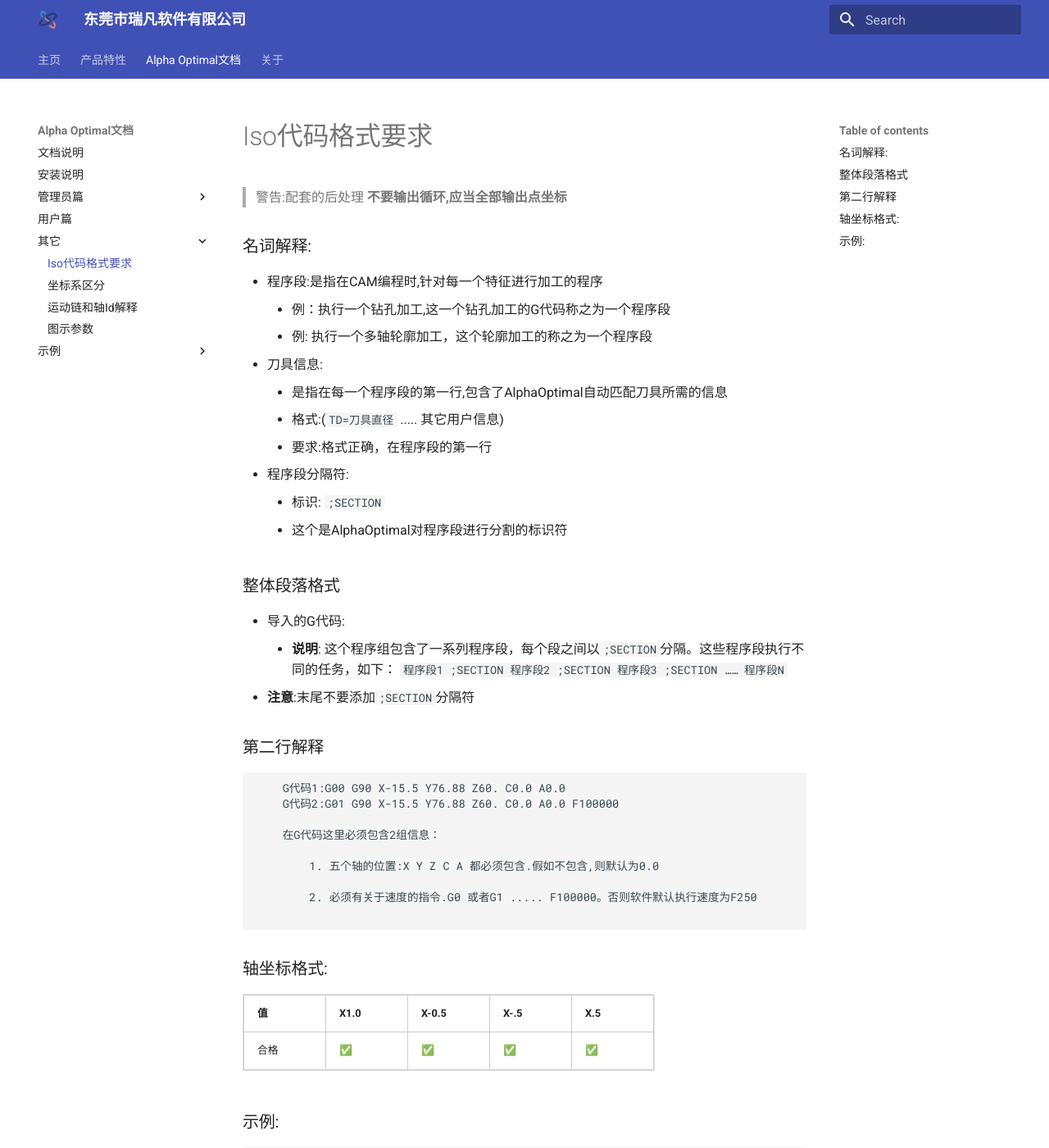
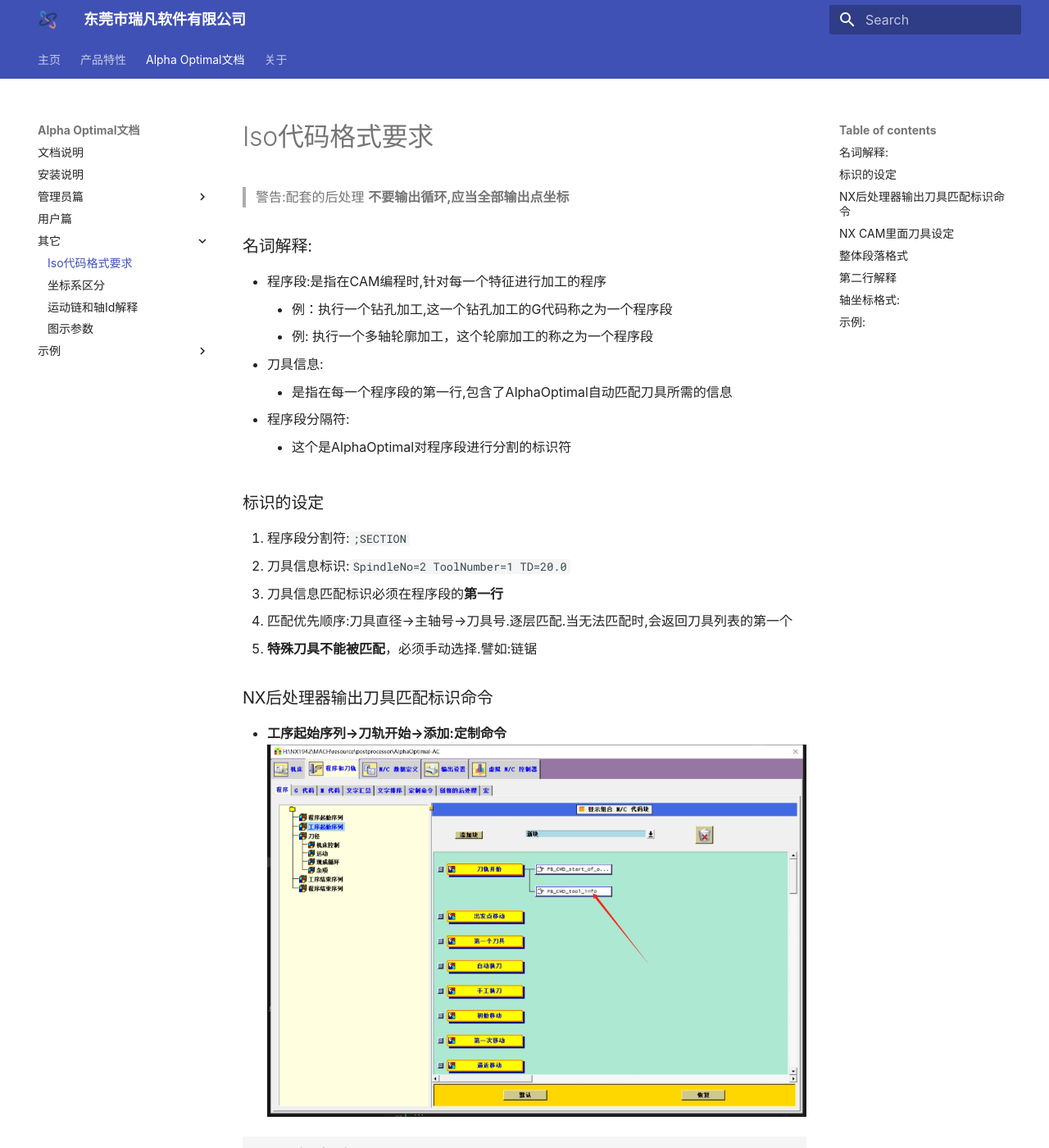
Before and after one commit to Huajian4444/Alpha_Optimal_Blog, an MkDocs documentation site: the page built from docs/userDocument/IsoFormat.md, in a window 1280 px wide and 1400 px high. Shown: the whole window at 82% size. Built offline with MkDocs 1.6.1 and Material for MkDocs 9.7.7, drawn with Linux system fonts in a browser that asks for light colours; some web fonts are replaced; some of the changed text lies outside the part shown.

Commit message:
20250416

````diff
--- a/docs/userDocument/IsoFormat.md
+++ b/docs/userDocument/IsoFormat.md
@@ -8,11 +8,70 @@
     - 例: 执行一个多轴轮廓加工，这个轮廓加工的称之为一个程序段
 - 刀具信息:
     - 是指在每一个程序段的第一行,包含了AlphaOptimal自动匹配刀具所需的信息
-    - 格式:(`TD=刀具直径` ..... 其它用户信息)
-    - 要求:格式正确，在程序段的第一行
 - 程序段分隔符:
-    - 标识: `;SECTION`
     - 这个是AlphaOptimal对程序段进行分割的标识符
+
+### 标识的设定
+1. 程序段分割符:`;SECTION`
+2. 刀具信息标识:`SpindleNo=2 ToolNumber=1 TD=20.0`
+   1. 刀具信息匹配标识必须在程序段的**第一行**
+   2. 匹配优先顺序:刀具直径->主轴号->刀具号.逐层匹配.当无法匹配时,会返回刀具列表的第一个
+   3. **特殊刀具不能被匹配**，必须手动选择.譬如:链锯
+
+
+### NX后处理器输出刀具匹配标识命令
+   - **工序起始序列->刀轨开始->添加:定制命令**
+    ![定制命令](../image/NXPostProcessor/添加定制命令.png)
+
+
+```
+    # 申明全局变量
+    global mom_tool_diameter #刀具直径
+    global mom_tool_type    #刀具类型
+    global mom_tool_name    #刀具名称
+    global mom_tool_number    # 刀具号 这里用它来描述对应的主轴号
+    global mom_tool_adjust_register    #刀具寄存器 用它来描述对应机床的刀具号
+
+    # 格式化刀具号 当作主轴号使用
+    set spindle_number [format "SpindleNo=%.0f" $mom_tool_number]
+
+    # 格式化补偿寄存器号 当作刀具号使用
+    set tool_number [format "ToolNumber=%.0f" $mom_tool_adjust_register]
+
+    # 格式化刀具直径
+    set tool_diameter [format "TD=%.1f" $mom_tool_diameter]
+
+    # 使用正则表达式判断 mom_tool_type 的值
+    if { [regexp {Ball Mill} $mom_tool_type] } {
+        set tool_type "Type=BallMill"
+    } elseif { [regexp {Milling} $mom_tool_type] } {
+        set tool_type "Type=EndMill"
+    } elseif { [regexp {Drilling Tool} $mom_tool_type] } {
+        set tool_type "Type=Drill"
+    } else {
+        set tool_type [format "Type=%s" $mom_tool_type]
+    }
+
+    # 格式化刀具名称
+    set tool_name [format "ToolName=%s" $mom_tool_name]
+
+    # 拼接字符串
+    set tool_info [format "%s %s %s %s %s" $spindle_number $tool_number $tool_diameter $tool_type $tool_name]
+
+    # 输出到NC代码
+    MOM_output_literal "($tool_info)"
+
+
+```
+
+
+### NX CAM里面刀具设定
+- **刀具号**:会被当做主轴号输出
+- **补偿寄存器**:会被当做刀具号输出
+
+    ![NX刀具设定](../image/NXPostProcessor/NXCAM刀具设定.png)
+
+
 
 ### 整体段落格式
 - 导入的G代码:</p>
@@ -51,7 +110,7 @@
 
 ### 示例:
 ```
-(TD=10.0 ....)  //刀具信息
+(SpindleNo=2 ToolNumber=1 TD=10.0 ....)  //刀具信息
 G01 G90 X-15.5 Y76.88 Z60. C0.0 A0.0 F100000
 N0020 Z53.
 N0030 G01 X-16.11 Y75.35 Z52.91 F4250.
@@ -62,7 +121,7 @@
 ;SECTION    //标识
 
 
-(TD=10.0 ....)  //刀具信息
+(SpindleNo=2 ToolNumber=1 TD=10.0 ....)  //刀具信息
 N0010 G00 G90 X-15.5 Y76.88 Z60. C0.0 A0.0
 N0020 Z53.
 N0030 G01 X-16.11 Y75.35 Z52.91 F4250.
@@ -73,7 +132,7 @@
 ;SECTION    //标识
 
 
-(TD=10.0 ....)  //刀具信息
+(SpindleNo=2 ToolNumber=1 TD=10.0 ....)  //刀具信息
 N0010 G00 G90 X-15.5 Y76.88 Z60. C0.0 A0.0
 N0020 Z53.
 N0030 G01 X-16.11 Y75.35 Z52.91 F4250.
@@ -83,3 +142,25 @@
 N1510 G00 Z60.
 
 ```
+
+
+
+
+**最终输出样式**
+```
+    (SpindleNo=2 ToolNumber=1 TD=20.0 Type=BallMill ToolName=D20R10)
+    N0020 G00 X-10.000 Y213.000 Z213.000 C.000 A-90.000
+    N0030 Y203.000
+    N0040 G01 G90 Y200.000 F4250.
+    N0050 Z210.000
+    N0060 Z-10.000
+    N0070 X5.000
+    N0080 Z210.000
+    N0090 X20.000
+    N0100 Z-10.000
+    N0110 X35.000
+    N0120 Z210.000
+    …………
+
+
+```
--- a/mkdocs.yml
+++ b/mkdocs.yml
@@ -6,49 +6,51 @@
   name: material
   palette:
     scheme: default
+    primary: '#002E5D'         # 主色调为蓝色，可以根据需要调整
+    accent: 'light blue'    # 辅助色为浅蓝
+  font:
+    text: '宋体' # 设置为微软雅黑，更符合国内网站风格
   logo: "image/AlphaOptimal.png"
+  nav_title: ""             # 隐藏主页顶部的“主页”字样
+  toc: false                # 全局关闭右侧 Table of Contents
   features:
     - navigation.tabs
+    - navigation.instant    # 快速切换页面体验
     - header.autohide
 
-
-extra_css:
-  - css/custom.css
+# 如有自定义样式也可开启 extra_css
+#extra_css:
+  #- css/custom.css
 
 nav:
   - 主页: index.md
   - 产品特性:
-    - Alpha Optimal: products/index.md
+      - Alpha Optimal: products/index.md
   - Alpha Optimal文档:
       - 文档说明: userDocument/index.md
       - 安装说明: userDocument/InstallationWizard.md
       - 管理员篇:
-        - 主要目录: userDocument/MainCatalog.md
-        - 配置文件编辑器: userDocument/ConfigEditorInterface.md
-        - 机床调试:
-          - 校正工件坐标原点: userDocument/CalibrationWorkpieceCoordinate.md
-          - 快速获取用户坐标: userDocument/QuickGetUserCoordinate.md
-          - RTCP参数调试: userDocument/RTCPParameterDebug.md
-        - 用户夹具:
-          - 进入用户夹具编辑器: userDocument/UserFixtureEditor_1.md
-          - 参数解释->夹具数据: userDocument/UserFixtureEditor_2.md
-          - 参数解释->调整块数据: userDocument/UserFixtureEditor_3.md
-          - 参数解释->运动块: userDocument/UserFixtureEditor_4.md
-        - 后处理器:
-          - 自定义后处理器: userDocument/PostProcessor.md
-          - 从旧版本提取加工模式: userDocument/ExtractByConfig.md
-
+          - 主要目录: userDocument/MainCatalog.md
+          - 配置文件编辑器: userDocument/ConfigEditorInterface.md
+          - 机床调试:
+              - 校正工件坐标原点: userDocument/CalibrationWorkpieceCoordinate.md
+              - 快速获取用户坐标: userDocument/QuickGetUserCoordinate.md
+              - RTCP参数调试: userDocument/RTCPParameterDebug.md
+          - 用户夹具:
+              - 进入用户夹具编辑器: userDocument/UserFixtureEditor_1.md
+              - 参数解释->夹具数据: userDocument/UserFixtureEditor_2.md
+              - 参数解释->调整块数据: userDocument/UserFixtureEditor_3.md
+              - 参数解释->运动块: userDocument/UserFixtureEditor_4.md
+          - 后处理器:
+              - 自定义后处理器: userDocument/PostProcessor.md
+              - 从旧版本提取加工模式: userDocument/ExtractByConfig.md
       - 用户篇: userDocument/UserGuide.md
-
       - 其它:
-        - Iso代码格式要求: userDocument/IsoFormat.md
-        - 坐标系区分: userDocument/CoordinateSystem.md
-        - 运动链和轴Id解释: userDocument/ChainAndAxisId.md
-        - 图示参数: userDocument/ParameterExplanation.md
-
+          - Iso代码格式要求: userDocument/IsoFormat.md
+          - 坐标系区分: userDocument/CoordinateSystem.md
+          - 运动链和轴Id解释: userDocument/ChainAndAxisId.md
+          - 图示参数: userDocument/ParameterExplanation.md
       - 示例:
-        - 用户夹具示例1: userDocument/User_Fixture_Example_1.md
-        - 用户夹具示例1: userDocument/User_Fixture_Example_2.md
-
-
+          - 用户夹具示例1: userDocument/User_Fixture_Example_1.md
+          - 用户夹具示例2: userDocument/User_Fixture_Example_2.md
   - 关于: about.md
````
Also changed, not shown: docs/index.md (+19 -27 lines), docs/css/custom.css (line endings or trailing spaces), docs/image/NXPostProcessor/NXCAM刀具设定.png (added), docs/image/NXPostProcessor/添加定制命令.png (added), docs/image/演示机型.png (added).
